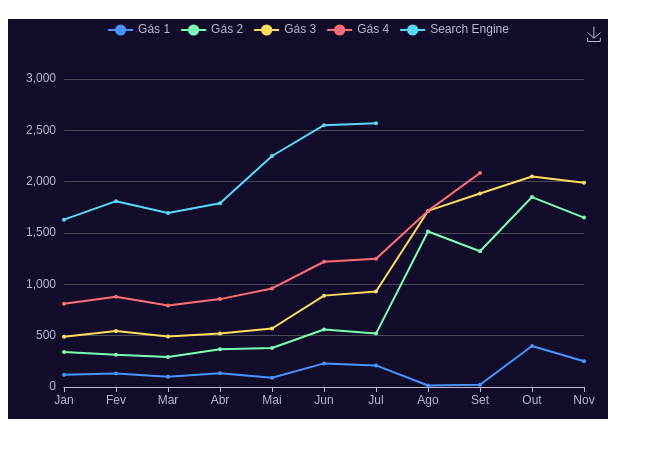
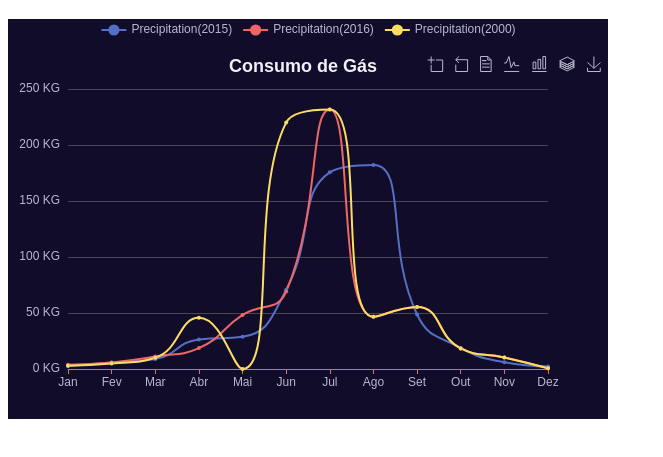
Before and after one commit to imyudz/web-gas, a plain HTML site: page index.html in a window 1280 px wide. Shown: the part 61-518 px from the top of the page, without its empty margins (0-663 px from the left). Drawn offline with nearby package versions, Linux system fonts and the light colour scheme.

Commit message:
Adicionando Atributos do Gráfico

```diff
--- /dev/null
+++ b/grafico.js
@@ -0,0 +1,167 @@
+
+var chartDom = document.getElementById('main');
+var myChart = echarts.init(chartDom, 'dark');
+var option;
+
+const colors = ['#5470C6', '#EE6666'];
+option = {
+  title:{
+    text: "Consumo de Gás",
+    top: 34,
+    left: '36%',
+  },
+  color: colors,
+  toolbox: {
+    top: 30,
+    show: true,
+    feature: {
+      dataZoom: {
+        yAxisIndex: 'none'
+      },
+      dataView: { readOnly: false },
+      magicType: { type: ['line', 'bar', 'stack'] },
+      saveAsImage: {}
+    }
+  },
+  tooltip: {
+    trigger: 'axis',
+    axisPointer: {
+      type: 'cross',
+    }
+  },
+  legend: {},
+  grid: {
+    top: 70,
+    bottom: 50
+  },
+  xAxis: [
+    {
+      type: 'category',
+      boundaryGap: false,
+      axisTick: {
+        alignWithLabel: true
+      },
+      axisLine: {
+        lineStyle: {
+          color: colors[1]
+        }
+      },
+      data: ['Jan', 'Fev', 'Mar', 'Abr', 'Mai', 'Jun', 'Jul', 'Ago', 'Set', 'Out', 'Nov', 'Dez']
+    },
+  ],
+  yAxis: [
+    {
+      type: 'value',
+      axisLabel: {
+        formatter: '{value} KG'
+      }
+    }
+  ],
+  series: [
+    {
+      name: 'Precipitation(2015)',
+      type: 'line',
+      smooth: true,
+      emphasis: {
+        focus: 'series'
+      },
+      data: [
+        2.6, 5.9, 9.0, 26.4, 28.7, 70.7, 175.6, 182.2, 48.7, 18.8, 6.0, 2.3
+      ]
+    },
+    {
+      name: 'Precipitation(2016)',
+      type: 'line',
+      smooth: true,
+      emphasis: {
+        focus: 'series'
+      },
+      data: [
+        3.9, 5.9, 11.1, 18.7, 48.3, 69.2, 231.6, 46.6, 55.4, 18.4, 10.3, 0.7
+      ]
+    },
+    {
+      name: 'Precipitation(2000)',
+      type: 'line',
+      smooth: true,
+      emphasis: {
+        focus: 'series'
+      },
+      data: [
+        2.9, 4.9, 10.1, 45.7, 0, 220, 231.6, 46.6, 55.4, 18.4, 10.3, 0.7
+      ]
+    },
+  ]
+};
+
+option && myChart.setOption(option);
+
+
+
+
+// var chartDom = document.getElementById('main');
+// var myChart = echarts.init(chartDom);
+// var option;
+
+// option = {
+
+//
+//   xAxis: {
+//     type: 'category',
+//     boundaryGap: false,
+//     data: ['Jan', 'Fev', 'Mar', 'Abr', 'Mai', 'Jun', 'Jul', 'Ago', 'Set', 'Out', 'Nov', 'Dez']
+//   },
+//   yAxis: {
+//     type: 'value',
+//     axisLabel: {
+//       formatter: '{value} °C'
+//     }
+//   },
+//   series: [
+//     {
+//       name: 'Highest',
+//       type: 'line',
+//       data: [10, 11, 13, 11, 12, 12, 9],
+//       markPoint: {
+//         data: [
+//           { type: 'max', name: 'Max' },
+//           { type: 'min', name: 'Min' }
+//         ]
+//       },
+//       markLine: {
+//         data: [{ type: 'average', name: 'Avg' }]
+//       }
+//     },
+//     {
+//       name: 'Lowest',
+//       type: 'line',
+//       data: [1, -2, 2, 5, 3, 2, 0],
+//       markPoint: {
+//         data: [{ name: '周最低', value: -2, xAxis: 1, yAxis: -1.5 }]
+//       },
+//       markLine: {
+//         data: [
+//           { type: 'average', name: 'Avg' },
+//           [
+//             {
+//               symbol: 'none',
+//               x: '90%',
+//               yAxis: 'max'
+//             },
+//             {
+//               symbol: 'circle',
+//               label: {
+//                 position: 'start',
+//                 formatter: 'Max'
+//               },
+//               type: 'max',
+//               name: '最高点'
+//             }
+//           ]
+//         ]
+//       }
+//     }
+//   ]
+// };
+
+// option && myChart.setOption(option);
--- a/index.html
+++ b/index.html
@@ -6,82 +6,14 @@
     <meta name="viewport" content="width=device-width, initial-scale=1.0">
     <link rel="stylesheet" href="style.css">
     <script src="https://cdn.jsdelivr.net/npm/echarts@5.4.1/dist/echarts.min.js"></script>
+
     <title>Teste Dashboard do Gás</title>
 </head>
 <body>
     <h1>Dashboard AppGas Datawake Home</h1>
 
-    <div id="main" style="width: 600px;height:400px;"></div>
-    <script type="text/javascript">
-
-        var chartDom = document.getElementById('main');
-        var myChart = echarts.init(chartDom, 'dark');
-        var option;
-        option = {
-            title: {
-            },
-            tooltip: {
-                trigger: 'axis'
-            },
-            legend: {
-                data: ['Gás 1', 'Gás 2', 'Gás 3', 'Gás 4', 'Search Engine']
-            },
-            grid: {
-                left: '3%',
-                right: '4%',
-                bottom: '3%',
-                containLabel: true,
-            },
-            toolbox: {
-                feature: {
-                saveAsImage: {}
-                }
-            },
-            xAxis: {
-                type: 'category',
-                boundaryGap: false,
-                data: ['Jan', 'Fev', 'Mar', 'Abr', 'Mai', 'Jun', 'Jul', 'Ago', 'Set', 'Out', 'Nov']
-            },
-            yAxis: {
-                type: 'value'
-            },
-            series: [
-                {
-                    name: 'Gás 1',
-                    type: 'line',
-                    stack: 'Total',
-                    data: [120, 132, 101, 134, 90, 230, 210, 15 ,22, 400, 250]
-                },
-                {
-                    name: 'Gás 2',
-                    type: 'line',
-                    stack: 'Total',
-                    data: [220, 182, 191, 234, 290, 330, 310, 1500, 1300, 1450, 1400]
-                },
-                {
-                    name: 'Gás 3',
-                    type: 'line',
-                    stack: 'Total',
-                    data: [150, 232, 201, 154, 190, 330, 410, 200, 563, 200, 340, ]
-                },
-                {
-                    name: 'Gás 4',
-                    type: 'line',
-                    stack: 'Total',
-                    data: [320, 332, 301, 334, 390, 330, 320, 0, 200]
-                },
-                {
-                    name: 'Search Engine',
-                    type: 'line',
-                    stack: 'Total',
-                    data: [820, 932, 901, 934, 1290, 1330, 1320]
-                }
-                ]
-            };
-
-            option && myChart.setOption(option);
-    </script>
+    <div id="main" style="width: 600px;height:400px;">
+    </div>
 </body>
-    <script src="script.js"></script>
-
+    <script src="grafico.js"></script>
 </html>
--- a/style.css
+++ b/style.css
@@ -0,0 +1,3 @@
+#main{
+    width: 100%;
+}
```
Also changed, not shown: script.js (added).
